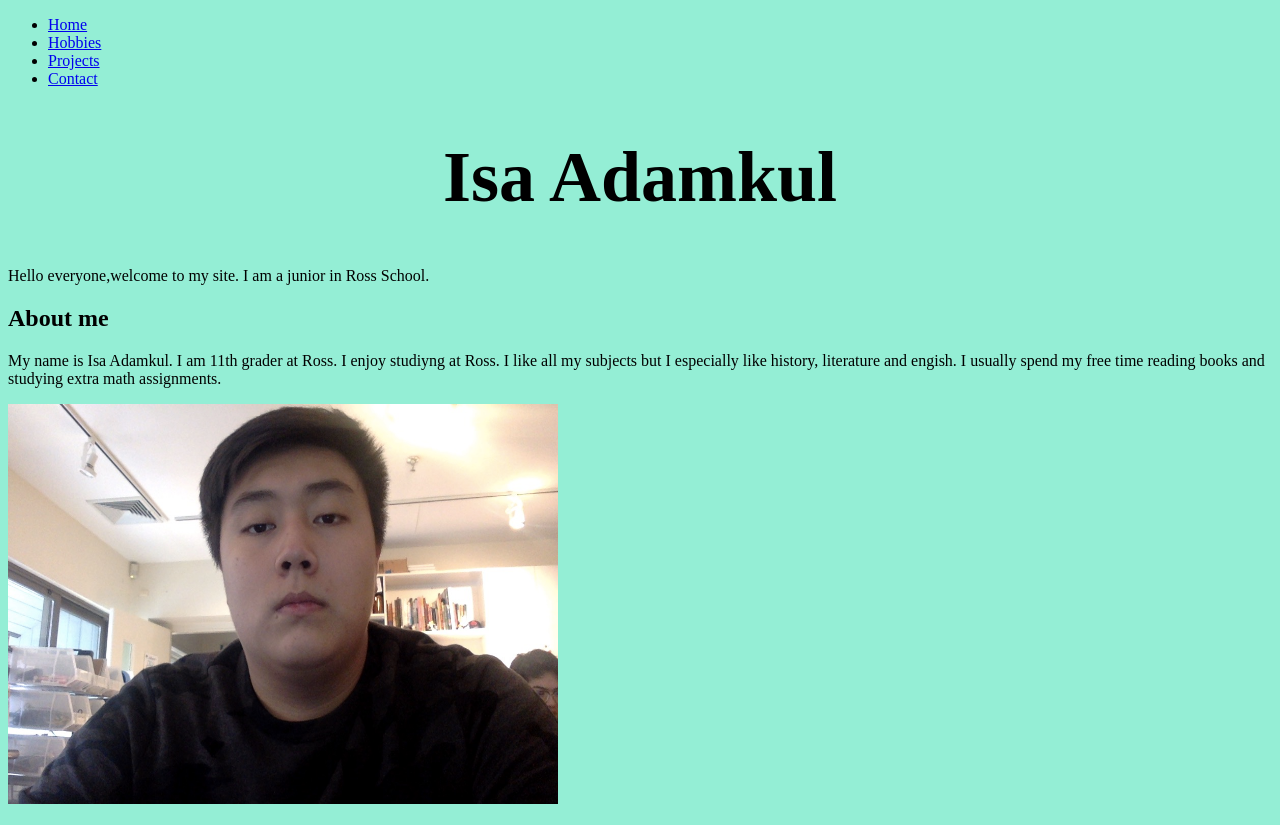
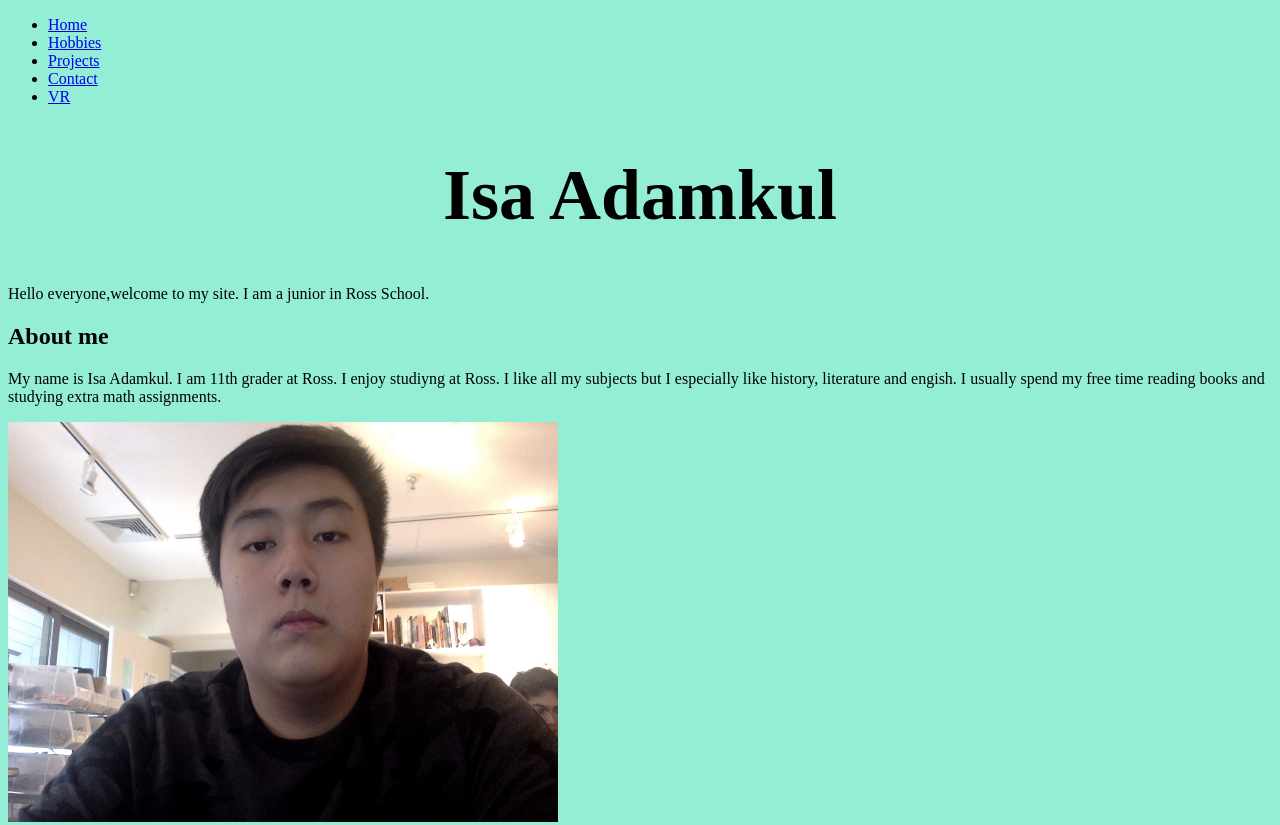
Before and after one commit to isaadamkul/isaadamkul.github.io, a website: page index.html in a window 1280 px wide. Shown: the top 825 px of the page. Drawn offline with Linux system fonts and the light colour scheme.

Commit message:
link to VR

```diff
--- a/index.html
+++ b/index.html
@@ -11,6 +11,7 @@
 			<li><a href="#hobbies">Hobbies</a></li>
 			<li><a href="#projects">Projects</a></li>
 			<li><a href="contacts.html">Contact</a></li>
+			<li><a href="vr.html">VR</a></li>
 
 	    </ul>
 	</div>
```
Also changed, not shown: 1 other file.
